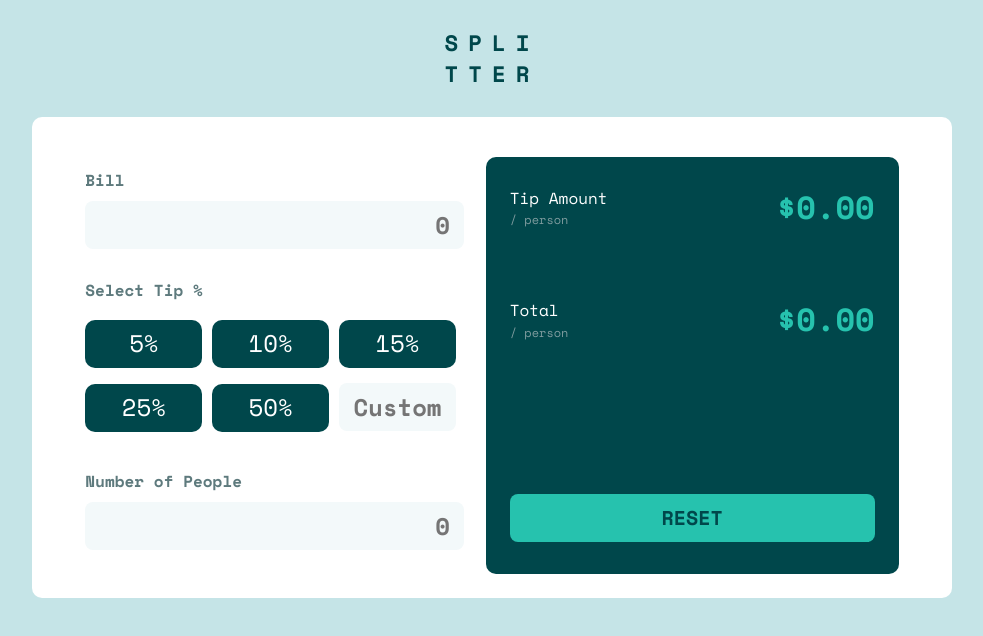
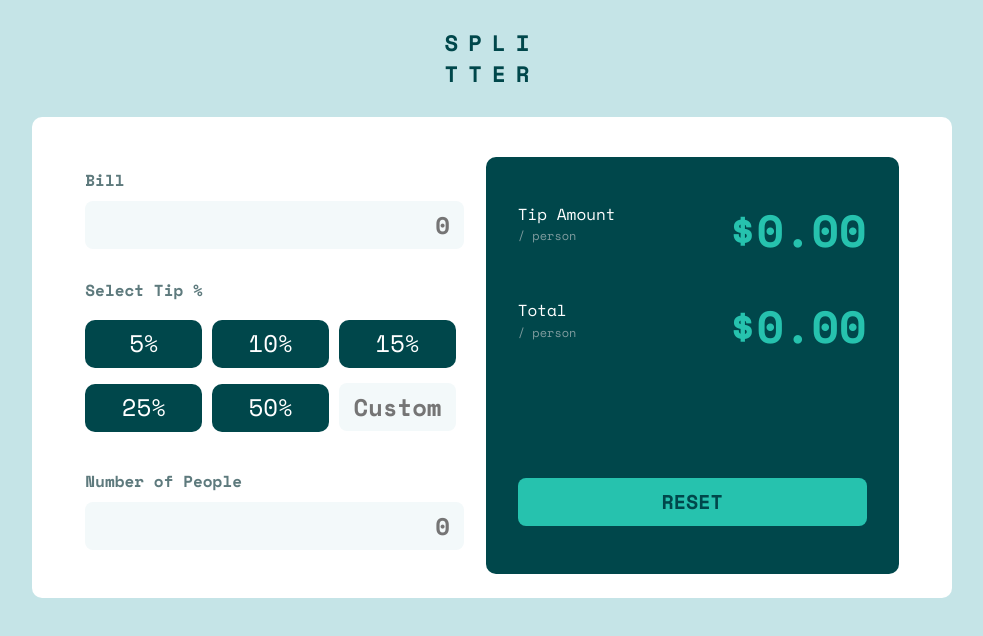
Before and after one commit to StrawhatDevonte/Splitter, a plain HTML site: page index.html in a window 1280 px wide. Shown: the whole page, without its empty margins (148-1131 px from the left). Drawn offline with nearby package versions, Linux system fonts and the light colour scheme.

Commit message:
More finishing touches

```diff
--- a/style.css
+++ b/style.css
@@ -226,10 +226,16 @@ a:focus {
   .results {
     height: 417px;
     width: 413px;
+    padding: 2rem;
     display: flex;
 
     justify-content: space-between;
     flex-direction: column;
+  }
+
+  .output {
+    font-size: 45px;
+    font-weight: 600;
   }
 
   .total {
```
